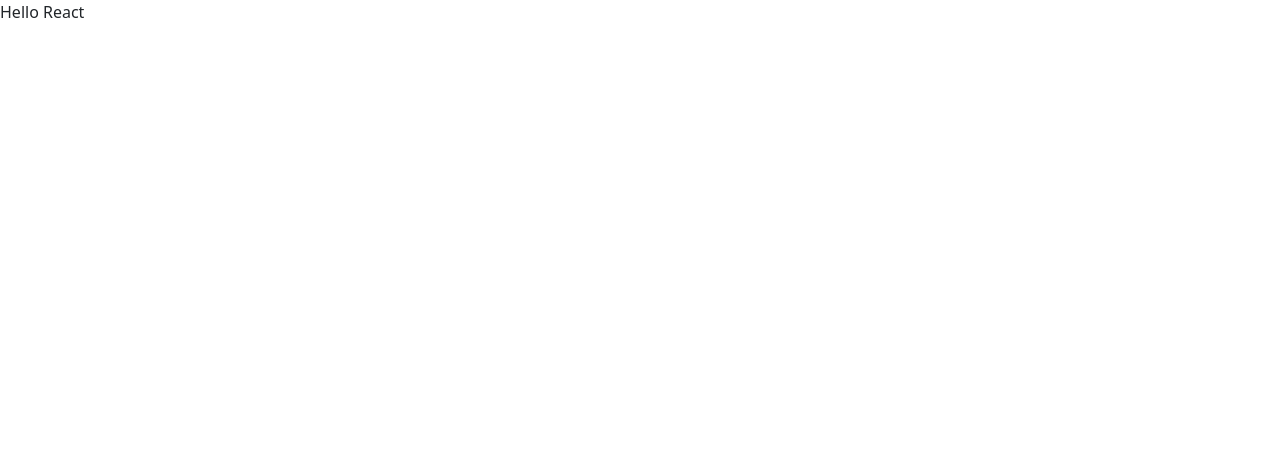
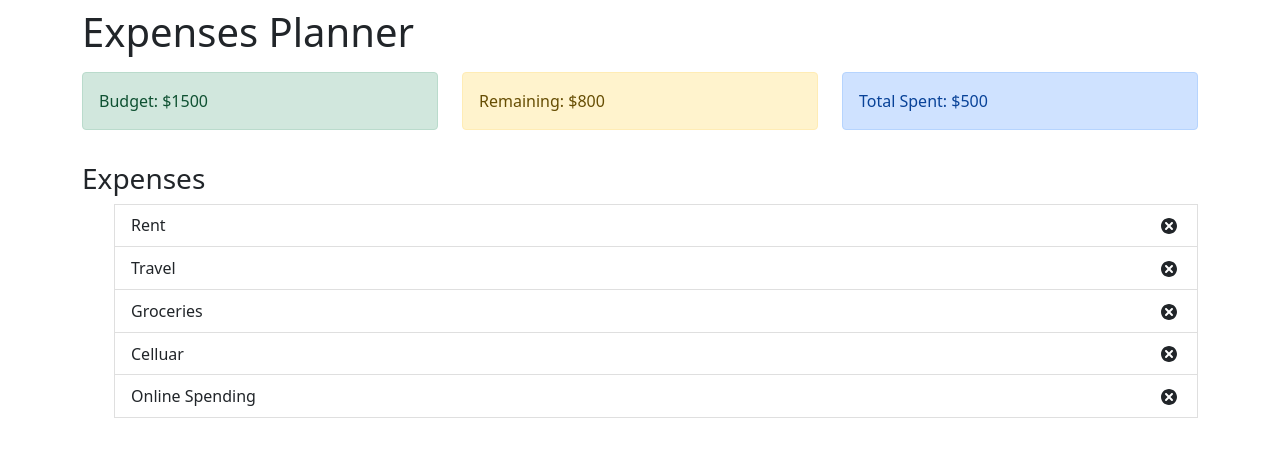
Before and after one commit to electron-space/expenses, a React (Create React App) app: page / in a window 1280 px wide. Shown: the top 456 px of the page. Built offline with nearby package versions, Linux system fonts and the light colour scheme.

Commit message:
Created different components!

```diff
--- a/src/App.js
+++ b/src/App.js
@@ -1,8 +1,33 @@
 import React from 'react';
 import 'bootstrap/dist/css/bootstrap.min.css';
+import Budget from './components/Budget';
+import Remaining from './components/Remaining';
+import ExpenseTotal from './components/ExpenseTotal';
+import ExpenseList from './components/ExpenseList';
 
 const App = () => {
-  return <p>Hello React</p>;
+  return (
+    <div className="container">
+      <h1 className="mt-2">Expenses Planner</h1>
+      <div className="row mt-3">
+        <div className="col-sm">
+          <Budget />
+        </div>
+        <div className="col-sm">
+          <Remaining />
+        </div>
+        <div className="col-sm">
+          <ExpenseTotal />
+        </div>
+      </div>
+      <h3 className="mt-3">Expenses</h3>
+      <div classname="row mt-3">
+        <div className="col-sm">
+          <ExpenseList />
+        </div>
+      </div>
+    </div>
+  );
 };
 
 export default App;
--- /dev/null
+++ b/src/components/Budget.js
@@ -0,0 +1,11 @@
+import React from 'react';
+
+const Budget = () => {
+  return (
+    <div className="alert alert-success">
+      <span>Budget: $1500</span>
+    </div>
+  );
+};
+
+export default Budget;
--- /dev/null
+++ b/src/components/ExpenseItem.js
@@ -0,0 +1,19 @@
+import React from 'react';
+import { TiDelete } from 'react-icons/ti';
+
+// importing props from ExpenseList then customizing looks after
+const ExpenseItem = (props) => {
+  return (
+    <li className="list-group-item d-flex justify-content-between align-items-center">
+      {props.name}
+      <div>
+        <span className="badge badge-primary badge-pill mr-3">
+          ${props.cost}
+        </span>
+        <TiDelete size="1.5em"></TiDelete>
+      </div>
+    </li>
+  );
+};
+
+export default ExpenseItem;
--- /dev/null
+++ b/src/components/ExpenseList.js
@@ -0,0 +1,21 @@
+import React from 'react';
+import ExpenseItem from './ExpenseItem';
+
+const ExpenseList = () => {
+  const expenses = [
+    { id: 12, name: 'Rent', cost: 800 },
+    { id: 13, name: 'Travel', cost: 250 },
+    { id: 14, name: 'Groceries', cost: 300 },
+    { id: 15, name: 'Celluar', cost: 80 },
+    { id: 16, name: 'Online Spending', cost: 150 },
+  ];
+  return (
+    <ul>
+      {expenses.map((expense) => (
+        <ExpenseItem id={expense.id} name={expense.name} cost={expense.cost} />
+      ))}
+    </ul>
+  );
+};
+
+export default ExpenseList;
--- /dev/null
+++ b/src/components/ExpenseTotal.js
@@ -0,0 +1,11 @@
+import React from 'react';
+
+const ExpenseTotal = () => {
+  return (
+    <div className="alert alert-primary">
+      <span>Total Spent: $500</span>
+    </div>
+  );
+};
+
+export default ExpenseTotal;
--- /dev/null
+++ b/src/components/Remaining.js
@@ -0,0 +1,11 @@
+import React from 'react';
+
+const Remaining = () => {
+  return (
+    <div className="alert alert-warning">
+      <span>Remaining: $800</span>
+    </div>
+  );
+};
+
+export default Remaining;
```
